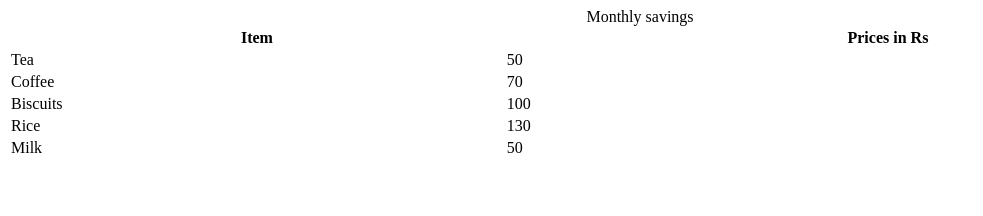
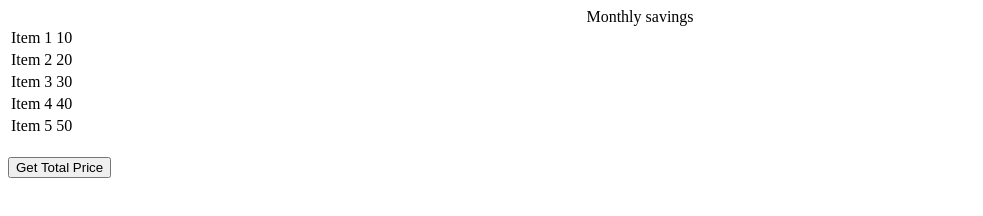
Before and after one commit to acciojob/grofers-checkout-JabinSultana, a website: page main.html in a window 1280 px wide. Shown: the whole page, without its empty margins (0-983 px from the left). Drawn offline with Linux system fonts and the light colour scheme.

Commit message:
created a submission

```diff
--- a/main.html
+++ b/main.html
@@ -12,31 +12,30 @@
     <caption>
       Monthly savings
     </caption>
-    <tr>
-      <th>Item</th>
-      <th>Prices in Rs</th>
+    <table>
+  <tr class="item">
+    <td>Item 1</td>
+    <td class="prices">10</td>
   </tr>
-    <tr>
-      <td class="item">Tea</td>
-      <td class="price">50</td>
+  <tr class="item">
+    <td>Item 2</td>
+    <td class="prices">20</td>
   </tr>
-    <tr>
-      <td class="item">Coffee</td>
-      <td class="price">70</td>
+  <tr class="item">
+    <td>Item 3</td>
+    <td class="prices">30</td>
   </tr>
-    <tr>
-      <td class="item">Biscuits</td>
-      <td class="price">100</td>
+  <tr class="item">
+    <td>Item 4</td>
+    <td class="prices">40</td>
   </tr>
-    <tr>
-      <td class="item">Rice</td>
-      <td class="price">130</td>
-    </tr>
-    <tr>
-      <td class="item">Milk</td>
-      <td class="price">50</td>
+  <tr class="item">
+    <td>Item 5</td>
+    <td class="prices">50</td>
   </tr>
 </table>
+
+<h3 id="ans"></h3>
     <script type="text/javascript" src="./script.js">
 </script>
 
--- a/script.js
+++ b/script.js
@@ -1,23 +1,23 @@
+// Create button
+const getSumBtn = document.createElement("button");
+getSumBtn.append("Get Total Price");
+document.body.appendChild(getSumBtn);
+
+// Function to calculate total
 const getSum = () => {
   const prices = document.querySelectorAll(".prices");
   let total = 0;
 
-  // Calculate total
   prices.forEach((price) => {
     total += Number(price.textContent);
   });
 
-  // Create new row
-  const table = document.querySelector("table");
-  const newRow = document.createElement("tr");
+  // Display result in #ans (required for tests)
+  const ans = document.getElementById("ans");
+  if (ans) {
+    ans.textContent = total;
+  }
+};
 
-  // Create cell
-  const newCell = document.createElement("td");
-  newCell.colSpan = 2; // adjust if more columns
-  newCell.textContent = total;
-
-  newRow.appendChild(newCell);
-
-  // Append row to table
-  table.appendChild(newRow);
-};
+// Add event listener
+getSumBtn.addEventListener("click", getSum);
```
Lines whose indentation alone changed are shown as unchanged.
